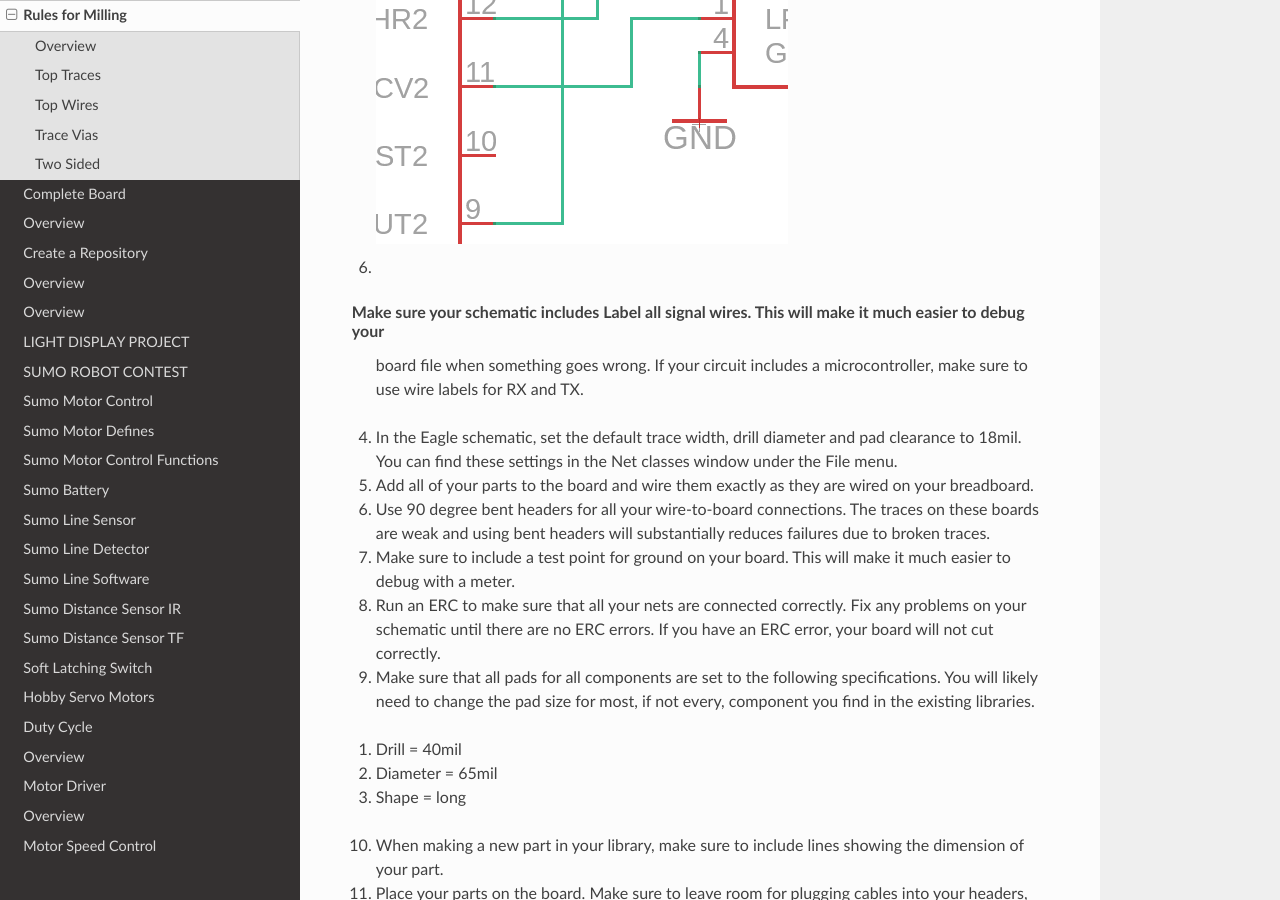
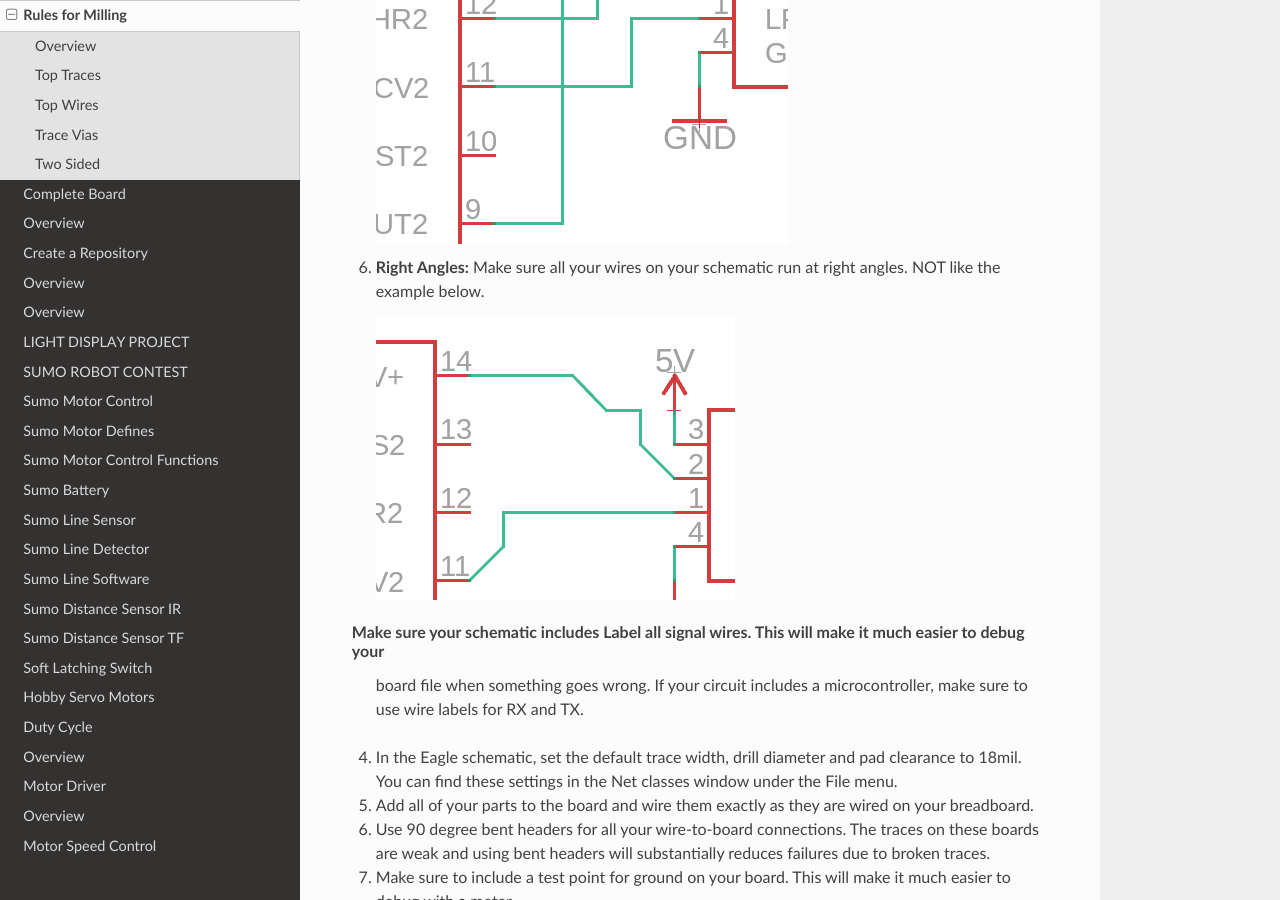
Before and after one commit to maxtkc/mvths-wiki, a Sphinx documentation site: the page built from docs/046-rules-for-milling-boards.rst, in a window 1280 px wide and 900 px high, scrolled down 1087 px. Built offline with Sphinx 7.4.7 and the Read the Docs theme 2.0.0, drawn with Linux system fonts in a browser that asks for light colours; pages that are not in the unit, such as notebooks, are missing from menus.

Commit message:
Update 046-rules-for-milling-boards.rst

```diff
--- a/docs/046-rules-for-milling-boards.rst
+++ b/docs/046-rules-for-milling-boards.rst
@@ -24,7 +24,9 @@ Once you have finished the tutorials, you are ready to design your circuit using
 
    .. figure:: images/crosswire.PNG
 
-#.
+#. **Right Angles:** Make sure all your wires on your schematic run at right angles. NOT like the example below.
+
+   .. figure:: images/bentwire.PNG
 
 Make sure your schematic includes Label all signal wires. This will make it much easier to debug your
    board file when something goes wrong. If your circuit includes a
```
